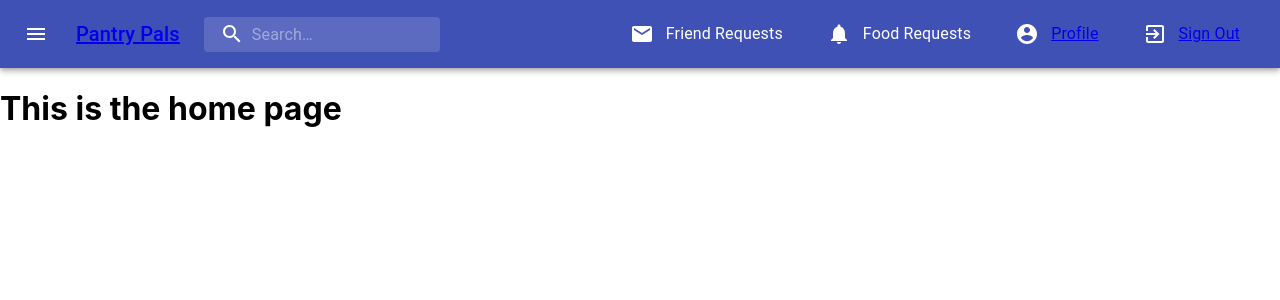
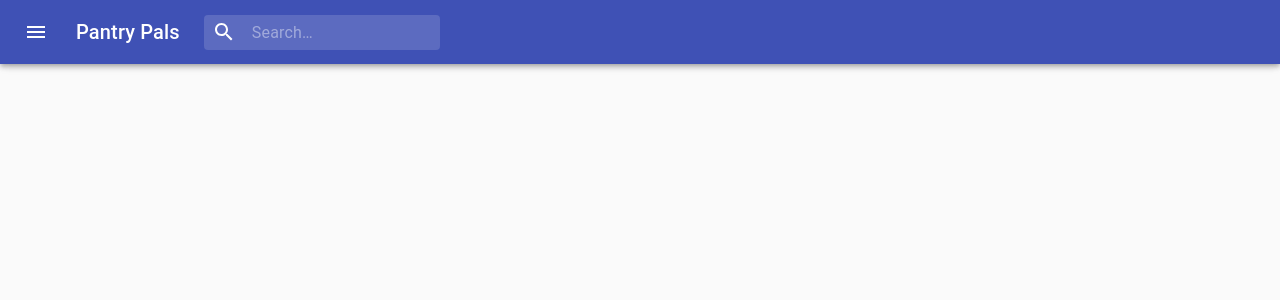
Before and after one commit to listenToRipley/capstone, a React (Create React App) app: page /home in a window 1280 px wide. Shown: the top 300 px of the page. Built offline with nearby package versions, Linux system fonts and the light colour scheme.

Commit message:
decided on a drawer panel menu instead for nav bar

```diff
--- a/src/components/LogIn.js
+++ b/src/components/LogIn.js
@@ -77,7 +77,7 @@ const LogIn = () => {
       "loggedIn":true,
     })
     document.cookie="max-Age:60*10000"
-    window.location.replace('/listings')
+    window.location.replace('/home')
   }
 
   return (
--- a/src/components/NavBar.js
+++ b/src/components/NavBar.js
@@ -1,33 +1,94 @@
 import React from 'react';
-import { fade, makeStyles } from '@material-ui/core/styles';
+import clsx from 'clsx';
+import { fade ,makeStyles, useTheme } from '@material-ui/core/styles';
+import Drawer from '@material-ui/core/Drawer';
+import CssBaseline from '@material-ui/core/CssBaseline';
 import AppBar from '@material-ui/core/AppBar';
 import Toolbar from '@material-ui/core/Toolbar';
+import List from '@material-ui/core/List';
+import Typography from '@material-ui/core/Typography';
+import Divider from '@material-ui/core/Divider';
 import IconButton from '@material-ui/core/IconButton';
-import Typography from '@material-ui/core/Typography';
+import MenuIcon from '@material-ui/icons/Menu';
+import ChevronLeftIcon from '@material-ui/icons/ChevronLeft';
+import ChevronRightIcon from '@material-ui/icons/ChevronRight';
+import ListItem from '@material-ui/core/ListItem';
+import ListItemIcon from '@material-ui/core/ListItemIcon';
+import ListItemText from '@material-ui/core/ListItemText';
+import InboxIcon from '@material-ui/icons/MoveToInbox';
+import MailIcon from '@material-ui/icons/Mail';
+import SearchIcon from '@material-ui/icons/Search';
 import InputBase from '@material-ui/core/InputBase';
-import Badge from '@material-ui/core/Badge';
-import MenuItem from '@material-ui/core/MenuItem';
-import Menu from '@material-ui/core/Menu';
-import MenuIcon from '@material-ui/icons/Menu';
-import SearchIcon from '@material-ui/icons/Search';
-import AccountCircle from '@material-ui/icons/AccountCircle';
-import MailIcon from '@material-ui/icons/Mail';
-import NotificationsIcon from '@material-ui/icons/Notifications';
-import MoreIcon from '@material-ui/icons/MoreVert';
 import ExitToAppIcon from '@material-ui/icons/ExitToApp';
-import { Link } from 'react-router-dom';
+
+const drawerWidth = 240;
 
 const useStyles = makeStyles((theme) => ({
-  grow: {
-    flexGrow: 1,
+  root: {
+    display: 'flex',
+  },
+  appBar: {
+    transition: theme.transitions.create(['margin', 'width'], {
+      easing: theme.transitions.easing.sharp,
+      duration: theme.transitions.duration.leavingScreen,
+    }),
+  },
+  appBarShift: {
+    width: `calc(100% - ${drawerWidth}px)`,
+    marginLeft: drawerWidth,
+    transition: theme.transitions.create(['margin', 'width'], {
+      easing: theme.transitions.easing.easeOut,
+      duration: theme.transitions.duration.enteringScreen,
+    }),
   },
   menuButton: {
     marginRight: theme.spacing(2),
   },
-  title: {
+  hide: {
     display: 'none',
-    [theme.breakpoints.up('sm')]: {
-      display: 'block',
+  },
+  drawer: {
+    width: drawerWidth,
+    flexShrink: 0,
+  },
+  drawerPaper: {
+    width: drawerWidth,
+  },
+  drawerHeader: {
+    display: 'flex',
+    alignItems: 'center',
+    padding: theme.spacing(0, 1),
+    // necessary for content to be below app bar
+    ...theme.mixins.toolbar,
+    justifyContent: 'flex-end',
+  },
+  content: {
+    flexGrow: 1,
+    padding: theme.spacing(3),
+    transition: theme.transitions.create('margin', {
+      easing: theme.transitions.easing.sharp,
+      duration: theme.transitions.duration.leavingScreen,
+    }),
+    marginLeft: -drawerWidth,
+  },
+  contentShift: {
+    transition: theme.transitions.create('margin', {
+      easing: theme.transitions.easing.easeOut,
+      duration: theme.transitions.duration.enteringScreen,
+    }),
+    marginLeft: 0,
+  },
+  inputRoot: {
+    color: 'inherit',
+  },
+  inputInput: {
+    padding: theme.spacing(1, 1, 1, 0),
+    // vertical padding + font size from searchIcon
+    paddingLeft: `calc(1em + ${theme.spacing(4)}px)`,
+    transition: theme.transitions.create('width'),
+    width: '100%',
+    [theme.breakpoints.up('md')]: {
+      width: '20ch',
     },
   },
   search: {
@@ -46,7 +107,7 @@ const useStyles = makeStyles((theme) => ({
     },
   },
   searchIcon: {
-    padding: theme.spacing(0, 2),
+    padding: theme.spacing(0, 1),
     height: '100%',
     position: 'absolute',
     pointerEvents: 'none',
@@ -54,143 +115,42 @@ const useStyles = makeStyles((theme) => ({
     alignItems: 'center',
     justifyContent: 'center',
   },
-  inputRoot: {
-    color: 'inherit',
-  },
-  inputInput: {
-    padding: theme.spacing(1, 1, 1, 0),
-    // vertical padding + font size from searchIcon
-    paddingLeft: `calc(1em + ${theme.spacing(4)}px)`,
-    transition: theme.transitions.create('width'),
-    width: '100%',
-    [theme.breakpoints.up('md')]: {
-      width: '20ch',
-    },
-  },
-  sectionDesktop: {
-    display: 'none',
-    [theme.breakpoints.up('md')]: {
-      display: 'flex',
-    },
-  },
-  sectionMobile: {
-    display: 'flex',
-    [theme.breakpoints.up('md')]: {
-      display: 'none',
-    },
-  },
-
 }));
 
 const NavBar = () => {
   const classes = useStyles();
-  const [anchorEl, setAnchorEl] = React.useState(null);
-  const [mobileMoreAnchorEl, setMobileMoreAnchorEl] = React.useState(null);
+  const theme = useTheme();
+  const [open, setOpen] = React.useState(false);
 
-  const isMenuOpen = Boolean(anchorEl);
-  const isMobileMenuOpen = Boolean(mobileMoreAnchorEl);
-
-  const handleProfileMenuOpen = (event) => {
-    setAnchorEl(event.currentTarget);
+  const handleDrawerOpen = () => {
+    setOpen(true);
   };
 
-  const handleMobileMenuClose = () => {
-    setMobileMoreAnchorEl(null);
+  const handleDrawerClose = () => {
+    setOpen(false);
   };
 
-  const handleMenuClose = () => {
-    setAnchorEl(null);
-    handleMobileMenuClose();
-  };
-
-  const handleMobileMenuOpen = (event) => {
-    setMobileMoreAnchorEl(event.currentTarget);
-  };
-
-  const menuId = 'primary-search-account-menu';
-  const renderMenu = (
-    <Menu
-      anchorEl={anchorEl}
-      anchorOrigin={{ vertical: 'top', horizontal: 'right' }}
-      id={menuId}
-      keepMounted
-      transformOrigin={{ vertical: 'top', horizontal: 'right' }}
-      open={isMenuOpen}
-      onClose={handleMenuClose}
-    >
-      <MenuItem onClick={handleMenuClose}>Profile</MenuItem>
-      <MenuItem onClick={handleMenuClose}>My account</MenuItem>
-    </Menu>
-  );
-
-
-  //need to add conditional rendering for logged or logged out
-  const mobileMenuId = 'primary-search-account-menu-mobile';
-  const renderMobileMenu = (
-    <Menu
-      anchorEl={mobileMoreAnchorEl}
-      anchorOrigin={{ vertical: 'top', horizontal: 'right' }}
-      id={mobileMenuId}
-      keepMounted
-      transformOrigin={{ vertical: 'top', horizontal: 'right' }}
-      open={isMobileMenuOpen}
-      onClose={handleMobileMenuClose}
-    >
-      <MenuItem>
-        <IconButton aria-label="Friends Request" color="inherit">
-          <Badge badgeContent={0} color="secondary">
-            <MailIcon />
-          </Badge>
-        </IconButton>
-        <p>Friend Requests</p>
-      </MenuItem>
-      <MenuItem>
-        <IconButton aria-label="notifications" color="inherit">
-          <Badge badgeContent={0} color="secondary">
-            <NotificationsIcon />
-          </Badge>
-        </IconButton>
-        <p>Food Requests</p>
-      </MenuItem>
-      <MenuItem onClick={handleProfileMenuOpen}>
-        <IconButton
-          aria-label="account of current user"
-          aria-controls="primary-search-account-menu"
-          aria-haspopup="true"
-          color="inherit"
-        >
-          <AccountCircle />
-        </IconButton>
-        <Link to='/userProfile'>Profile</Link>
-      </MenuItem>
-      <MenuItem >
-        <IconButton
-          aria-label="sign out of app"
-          aria-controls="primary-search-account-menu"
-          aria-haspopup="true"
-          color="inherit"
-        >
-          <ExitToAppIcon />
-        </IconButton>
-        <Link to='/'>Sign Out</Link>
-      </MenuItem>
-    </Menu>
-  );
-
   return (
-    <div className={classes.grow}>
-      <AppBar position="static">
+    <div className={classes.root}>
+      <CssBaseline />
+      <AppBar
+        position="fixed"
+        className={clsx(classes.appBar, {
+          [classes.appBarShift]: open,
+        })}
+      >
         <Toolbar>
           <IconButton
-            edge="start"
-            className={classes.menuButton}
             color="inherit"
             aria-label="open drawer"
+            onClick={handleDrawerOpen}
+            edge="start"
+            className={clsx(classes.menuButton, open && classes.hide)}
           >
             <MenuIcon />
           </IconButton>
-          <Typography className={classes.title} variant="h6" noWrap>
-          <Link to='/home'>Pantry Pals</Link>
+          <Typography variant="h6" noWrap>
+            Pantry Pals
           </Typography>
           <div className={classes.search}>
             <div className={classes.searchIcon}>
@@ -205,64 +165,82 @@ const NavBar = () => {
               inputProps={{ 'aria-label': 'search' }}
             />
           </div>
-          <div className={classes.grow} />
-          <div className={classes.sectionDesktop}>
-          <MenuItem>
-            <IconButton aria-label="Friends Request" color="inherit">
-              <Badge badgeContent={0} color="secondary">
-                <MailIcon />
-              </Badge>
-            </IconButton>
-            <p>Friend Requests</p>
-          </MenuItem>
-          <MenuItem>
-            <IconButton aria-label="notifications" color="inherit">
-              <Badge badgeContent={0} color="secondary">
-                <NotificationsIcon />
-              </Badge>
-            </IconButton>
-            <p>Food Requests</p>
-          </MenuItem>
-          <MenuItem onClick={handleProfileMenuOpen}>
-            <IconButton
-              aria-label="account of current user"
-              aria-controls="primary-search-account-menu"
-              aria-haspopup="true"
-              color="inherit"
-            >
-              <AccountCircle />
-            </IconButton>
-            <Link to='/userProfile'>Profile</Link>
-          </MenuItem>
-          <MenuItem >
-            <IconButton
-              aria-label="sign out of app"
-              aria-controls="primary-search-account-menu"
-              aria-haspopup="true"
-              color="inherit"
-            >
-              <ExitToAppIcon />
-            </IconButton>
-            <Link to='/'>Sign Out</Link>
-        </MenuItem>
-          </div>
-          <div className={classes.sectionMobile}>
-            <IconButton
-              aria-label="show more"
-              aria-controls={mobileMenuId}
-              aria-haspopup="true"
-              onClick={handleMobileMenuOpen}
-              color="inherit"
-            >
-              <MoreIcon />
-            </IconButton>
-          </div>
         </Toolbar>
       </AppBar>
-      {renderMobileMenu}
-      {renderMenu}
+      <Drawer
+        className={classes.drawer}
+        variant="persistent"
+        anchor="left"
+        open={open}
+        classes={{
+          paper: classes.drawerPaper,
+        }}
+      >
+        <div className={classes.drawerHeader}>
+          <IconButton onClick={handleDrawerClose}>
+            {theme.direction === 'ltr' ? <ChevronLeftIcon /> : <ChevronRightIcon />}
+          </IconButton>
+        </div>
+        <Divider />
+        <List>
+          {/* main app content available on the home page - needs to be links*/}
+            <ListItem>
+              <ListItemIcon>
+                <InboxIcon/>
+              </ListItemIcon>
+                <ListItemText primary={'Shopping List'} />
+            </ListItem>
+            <ListItem>
+              <ListItemIcon>
+                <InboxIcon/>
+              </ListItemIcon>
+                <ListItemText primary={'Pantry'} />
+            </ListItem>
+            <ListItem>
+              <ListItemIcon>
+                <InboxIcon/>
+              </ListItemIcon>
+                <ListItemText primary={`Friend's List`} />
+            </ListItem>
+        </List>
+        <Divider />
+        <Divider />
+        <List>
+          {/* main app content available on the home page - elements related to list functionality*/}
+            <ListItem>
+              <ListItemIcon>
+                <InboxIcon/>
+              </ListItemIcon>
+                <ListItemText primary={'Shopping Requests'} />
+            </ListItem>
+            <ListItem>
+              <ListItemIcon>
+                <InboxIcon/>
+              </ListItemIcon>
+                <ListItemText primary={'Friend Requests'} />
+            </ListItem>
+        </List>
+        <Divider />
+        <List>
+          {/* functional routes related to the user - needs to be links */}
+          <ListItem>
+              <ListItemIcon>
+                <ExitToAppIcon/>
+              </ListItemIcon>
+              <ListItemText primary={'Profile'} />
+            </ListItem>
+            <ListItem>
+              <ListItemIcon>
+                <ExitToAppIcon/>
+              </ListItemIcon>
+              <ListItemText primary={'Sign Out'} />
+            </ListItem>
+        </List>
+      </Drawer>
     </div>
   );
 }
 
-export default NavBar;
+export default NavBar
+
+//from https://material-ui.com/components/drawers/
```
